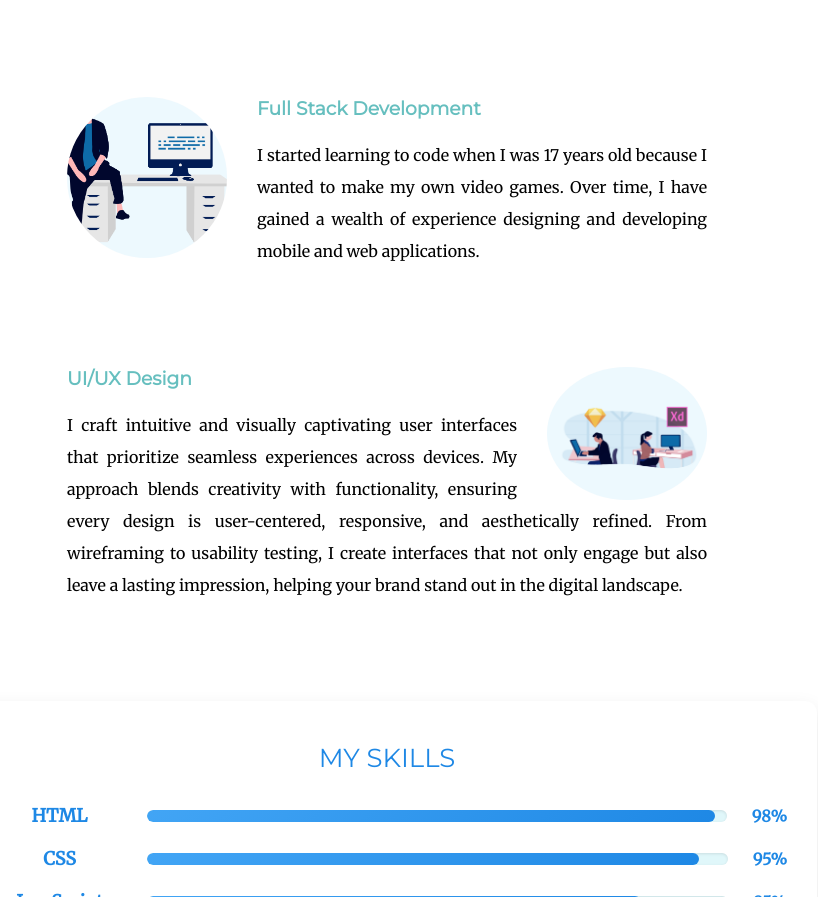
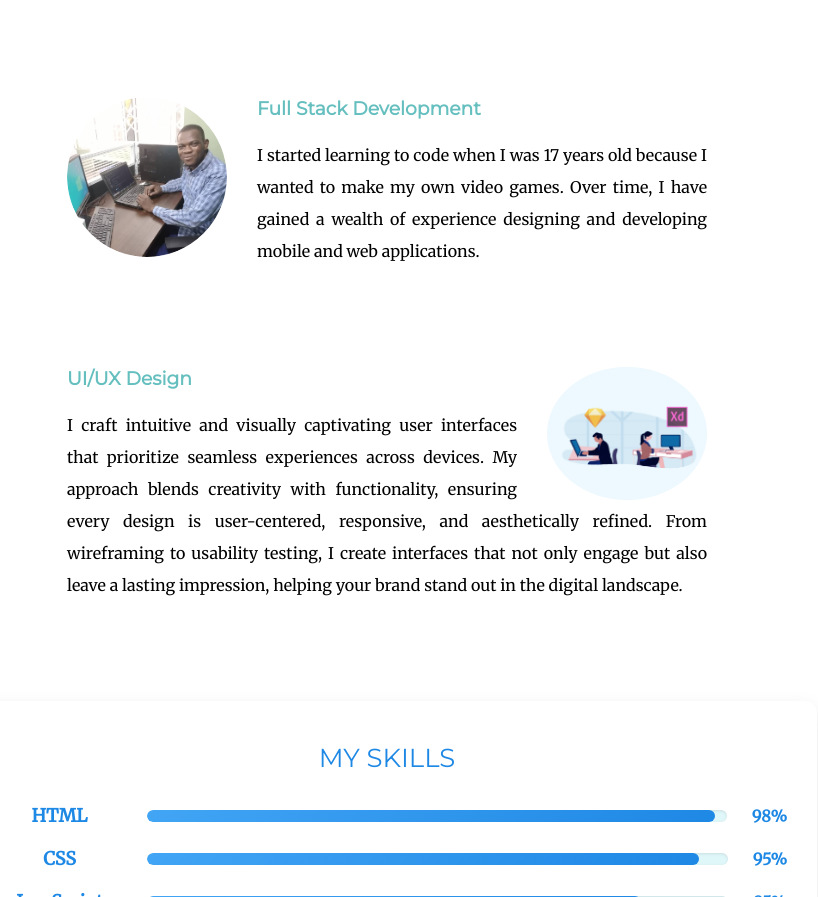
Before and after one commit to asaamkwa/Louis-Portfolio, a plain HTML site: page index.html in a window 1280 px wide. Shown: the part 2089-2986 px from the top of the page, without its empty margins (253-1071 px from the left). Drawn offline with Linux system fonts and the light colour scheme.

Commit message:
Update index.html

```diff
--- a/index.html
+++ b/index.html
@@ -48,7 +48,7 @@
     </div>
 
     <div class="skill-row">
-      <img class="code-img" src="images/C2.png" alt="computer">
+      <img class="code-img" src="web12.png" alt="computer">
       <h3>Full Stack Development</h3>
       <p>I started learning to code when I was 17 years old because I wanted to make my own video games. Over time, I have gained a wealth of experience designing and developing mobile and web applications. </p>
     </div>
```
